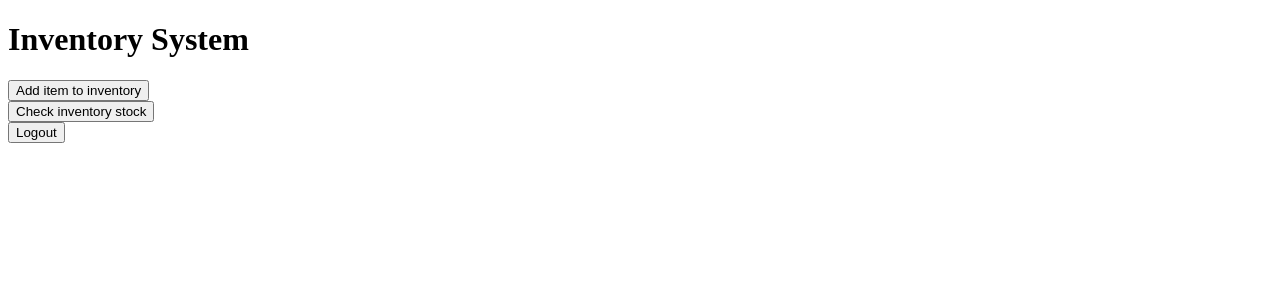
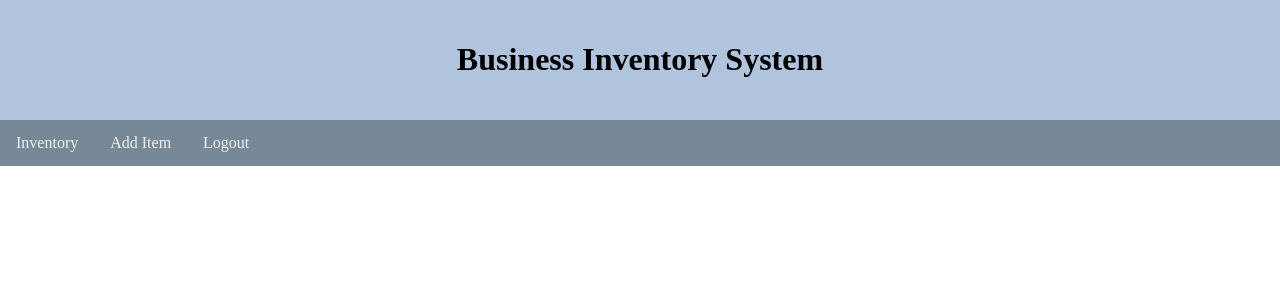
Before and after one commit to RATest35/Inventory-System, a Flask app: page /home in a window 1280 px wide. Shown: the top 300 px of the page. Run offline with Flask 3, Linux system fonts and the light colour scheme.

Commit message:
Update home.html to new UI

```diff
--- a/Templates/home.html
+++ b/Templates/home.html
@@ -1,12 +1,71 @@
 <!DOCTYPE html>
-<html>
-    <head>
-        <title>Inventory System </title>
-    </head>
-    <body>
-        <h1>Inventory System</h1>
-        <button class="btn" type="button" onclick="window.location.href='{{ url_for('add') }}';">Add item to inventory</button><br/>
-        <button class="btn" type="button" onclick="window.location.href='{{ url_for('inventory') }}';">Check inventory stock</button><br/>
-        <button class="btn" type="button" onclick="window.location.href='{{ url_for('logout') }}';">Logout</button>
-    </body>
+<html lang="en">
+<head>
+<title>Business Inventory Home</title>
+<meta charset="utf-8">
+<meta name="viewport" content="width=device-width, initial-scale=1">
+<style>
+* {
+  box-sizing: border-box;
+}
+
+body {
+  margin: 0;
+}
+
+/* Style the header */
+.header {
+  background-color: #B0C4DE;
+  padding: 20px;
+  text-align: center;
+}
+
+/* Style the top navigation bar */
+.topnav {
+  overflow: hidden;
+  background-color: #778899;
+}
+
+/* Style the topnav links */
+.topnav a {
+  float: left;
+  display: block;
+  color: #f2f2f2;
+  text-align: center;
+  padding: 14px 16px;
+  text-decoration: none;
+}
+
+/* Change color on hover */
+.topnav a:hover {
+  background-color: #ddd;
+  color: black;
+}
+
+.content {
+  float: left;
+  width: 100%;
+  padding: 20px;
+  /* background-color: #D3D3D3; */
+}
+
+
+</style>
+</head>
+<body>
+
+<div class="header">
+  <h1>Business Inventory System</h1>
+</div>
+
+<div class="topnav">
+  <a href="{{ url_for('inventory') }}">Inventory</a>
+  <a href="{{ url_for('add') }}">Add Item</a>
+  <a href="{{ url_for('logout') }}">Logout</a>
+</div>
+
+<div class="content">
+  </div>
+
+</body>
 </html>
```
